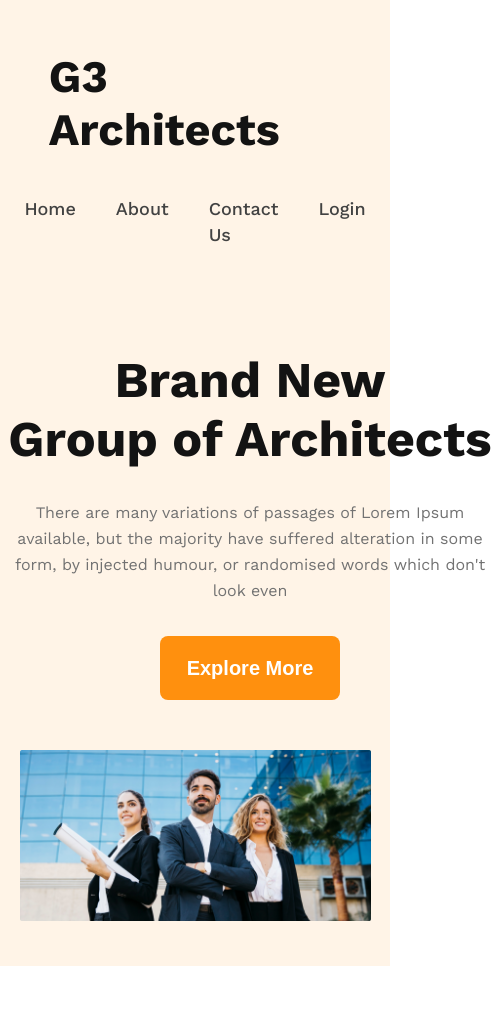
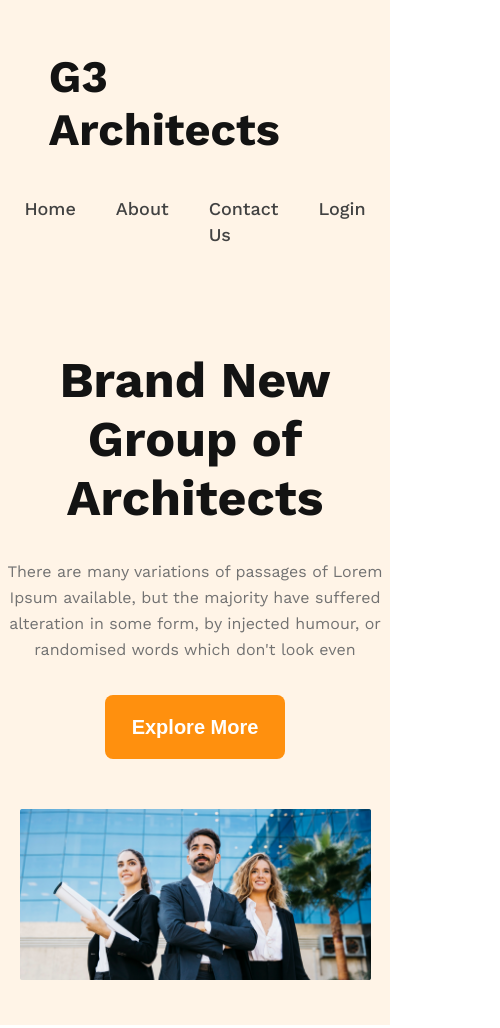
Before and after one commit to kawsarturjo/g3-architects-website, a plain HTML site: page index.html in a window 390 px wide. Shown: the top 1028 px of the page, 500 px wide, since content can reach past the window. Drawn offline with nearby package versions, Linux system fonts and the light colour scheme.

Commit message:
responsive mobile device code updated

```diff
--- a/css-style/mediaquery.css
+++ b/css-style/mediaquery.css
@@ -7,7 +7,7 @@
         width: 90%;
     }
     .banner{
-        width: 500px;
+        width: 100%;
     }
     .banner h1{
         font-size: 50px;
@@ -22,5 +22,6 @@
     .features-sec-right{
         text-align: center;
         padding: 40px 10px 0px;
+        width: 100%;
     }
 }
```
